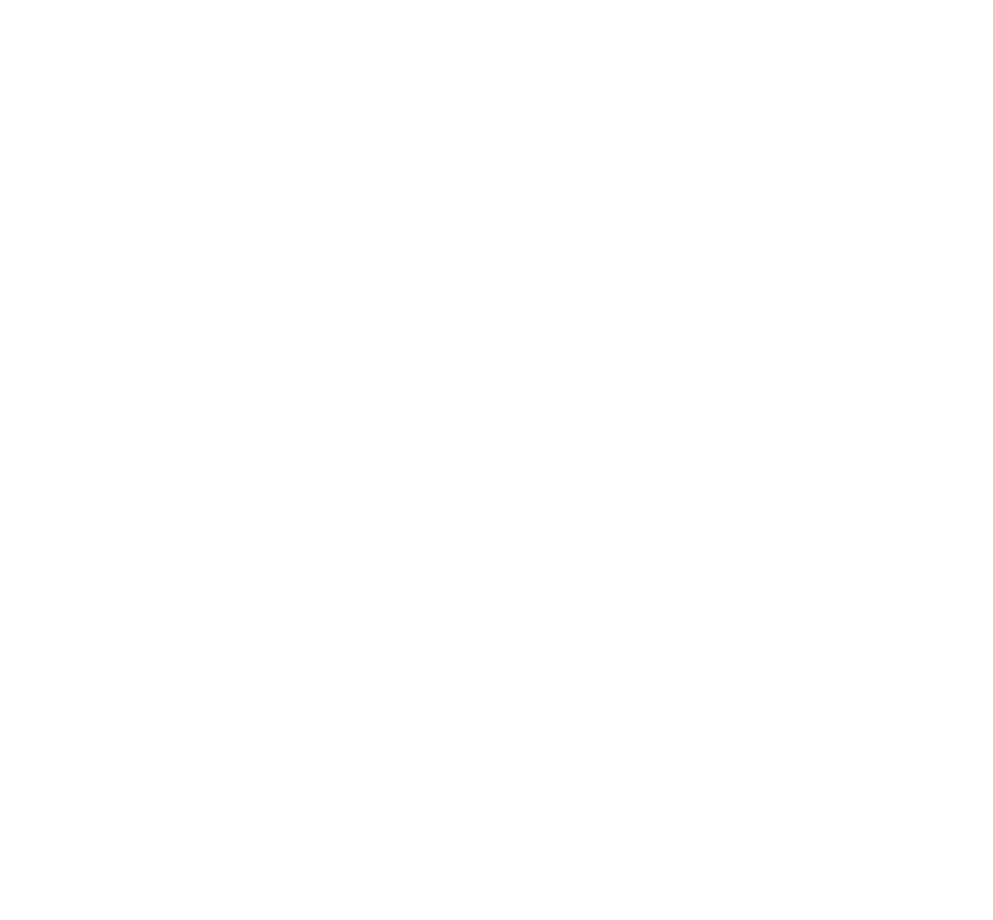
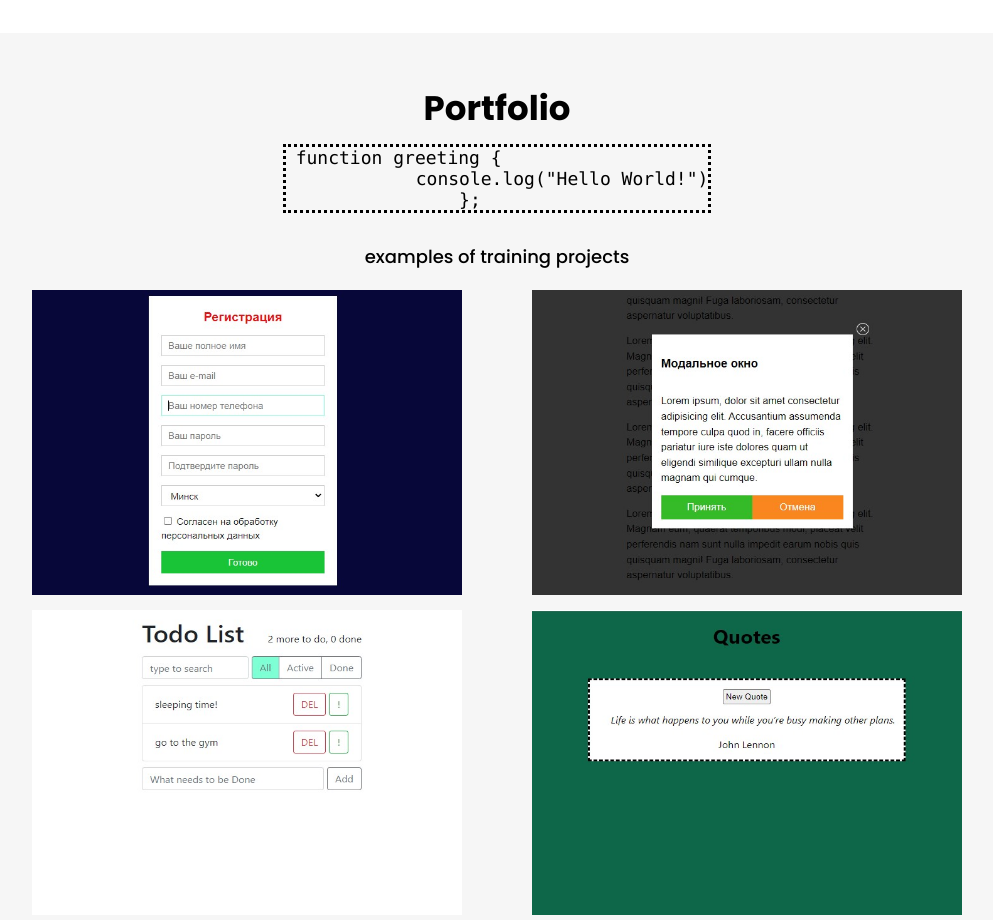
Before and after one commit to kalachyonok/upgreaded-cv, a JavaScript app: page / in a window 1280 px wide. Shown: the part 1740-2660 px from the top of the page, without its empty margins (143-1136 px from the left). Before the commit the page ends 1833 px from the top, so only its background shows below. Built offline with nearby package versions, Linux system fonts and the light colour scheme.

Commit message:
create portfolio component

```diff
--- a/src/App.js
+++ b/src/App.js
@@ -5,6 +5,7 @@
 import { Photo } from "./Components/Photo";
 import { About } from "./Components/About";
 import { Skills } from "./Components/Skills";
+import { Portfolio } from "./Components/Portfolio";
 
 function App() {
   return (
@@ -15,6 +16,7 @@
       <Photo />
       <About />
       <Skills />
+      <Portfolio />
     </div>
   );
 }
--- a/src/Components/About.js
+++ b/src/Components/About.js
@@ -19,7 +19,7 @@
 
             <p>
               I am committed to transitioning my career into this{" "}
-              <span className={style.span}>new direction</span> and am
+              <span className={style.span}>new direction</span> and I am
               enthusiastic about the opportunities it presents. I'm excited to
               embark on this journey and look forward to growing and
               contributing in the world of frontend development.
--- /dev/null
+++ b/src/Components/Portfolio.js
@@ -0,0 +1,81 @@
+import style from "./Portfolio.module.css";
+import { Container } from "../Wrappers/Container";
+import { ColoredWrapper } from "../Wrappers/ColoredWrapper";
+
+export const Portfolio = () => {
+  return (
+    <ColoredWrapper>
+      <Container>
+        <div className={style.portfolio}>
+          <h2 id="portfolio" className={style.header}>
+            Portfolio
+          </h2>
+
+          <pre className={style.border}>
+            <code className={style.code}>
+              {`function greeting {
+            console.log("Hello World!")
+                }`}
+              ;
+            </code>
+          </pre>
+
+          <div className={style.subtitle}>examples of training projects</div>
+          <div className={style.projects}>
+            <div>
+              <a
+                href="https://kalachyonok.github.io/form/"
+                target="_blank"
+                rel="noreferrer"
+              >
+                <img
+                  className={style.pictures}
+                  src="img/registration.jpg"
+                  alt="registration"
+                />
+              </a>
+            </div>
+
+            <div>
+              <a
+                href="https://kalachyonok.github.io/modal-window-flex/"
+                target="_blank"
+                rel="noreferrer"
+              >
+                <img
+                  className={style.pictures}
+                  src="img/modal-window.jpg"
+                  alt="modal-window"
+                />
+              </a>
+            </div>
+
+            <div>
+              <a
+                href="https://bespoke-snickerdoodle-9da94b.netlify.app/"
+                target="_blank"
+                rel="noreferrer"
+              >
+                <img className={style.pictures} src="img/todo.jpg" alt="todo" />
+              </a>
+            </div>
+
+            <div>
+              <a
+                href="https://day-quote.netlify.app/"
+                target="_blank"
+                rel="noreferrer"
+              >
+                <img
+                  className={style.pictures}
+                  src="img/quotes.jpg"
+                  alt="quotes"
+                />
+              </a>
+            </div>
+          </div>
+        </div>
+      </Container>
+    </ColoredWrapper>
+  );
+};
--- /dev/null
+++ b/src/Components/Portfolio.module.css
@@ -0,0 +1,49 @@
+.portfolio {
+  width: 100%;
+
+  display: flex;
+  flex-direction: column;
+  align-items: center;
+}
+
+.header {
+  font-size: 3.4rem;
+  margin-top: 50px;
+  text-align: center;
+}
+
+.code {
+  font-size: 1.8rem;
+  padding: 10px;
+}
+
+.border {
+  border-style: dotted;
+}
+
+.subtitle {
+  display: flex;
+  max-width: 300px;
+  font-size: 1.8rem;
+  text-align: center;
+
+  margin-top: 20px;
+  margin-bottom: 20px;
+}
+.projects {
+  display: flex;
+  flex-wrap: wrap;
+  justify-content: space-between;
+  gap: 10px;
+}
+
+.pictures {
+  width: 430px;
+  height: 305px;
+}
+
+@media (max-width: 924px) {
+  .projects {
+    flex-direction: column;
+  }
+}
--- a/src/Components/Skills.module.css
+++ b/src/Components/Skills.module.css
@@ -44,7 +44,7 @@
   border-radius: 1px;
 
   margin-top: 20px;
-  margin-bottom: 110px;
+  margin-bottom: 50px;
 }
 
 @media (max-width: 700px) {
```
